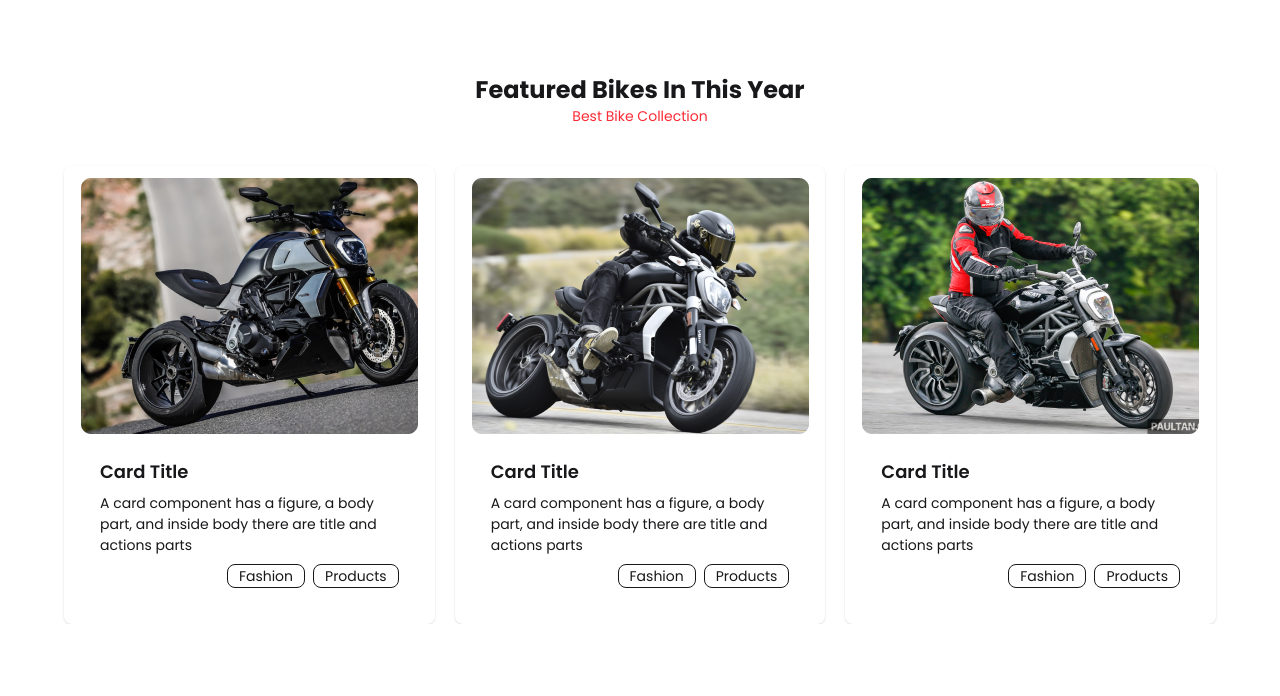
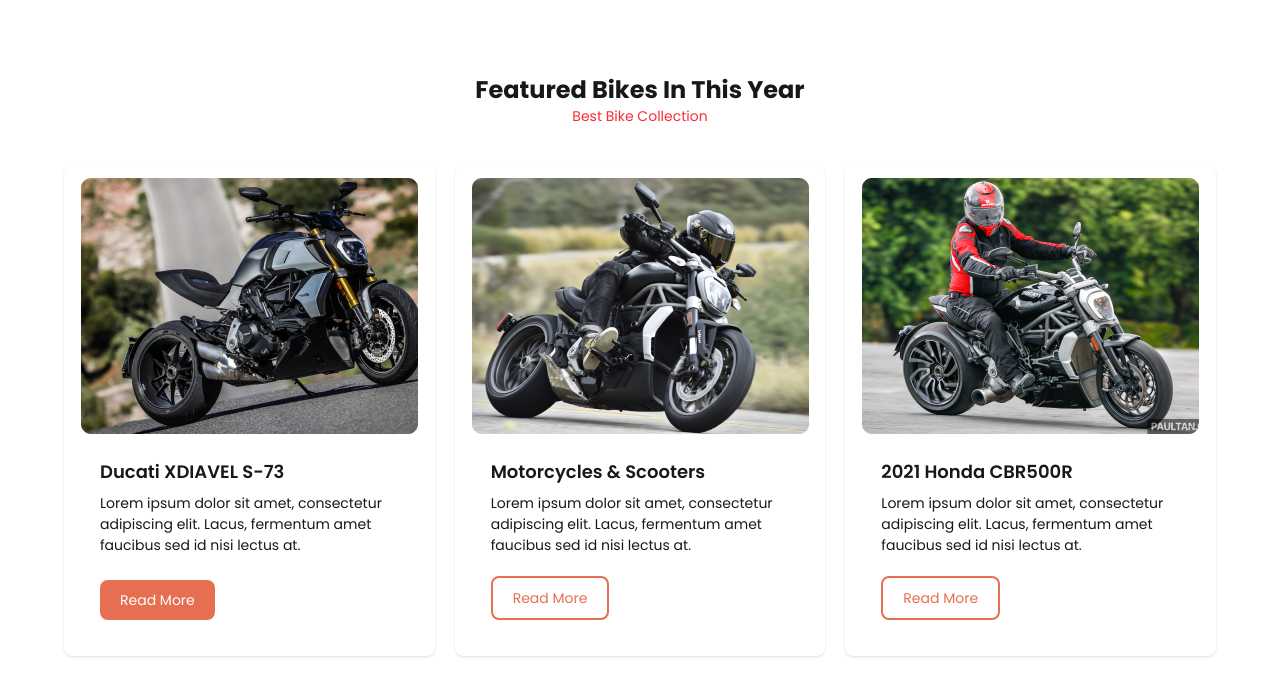
Before and after one commit to maruf-hossen-pro/Project-9------Biker-Zone, a plain HTML site: page index.html in a window 1280 px wide. Shown: the part 1107-1803 px from the top of the page. Before the commit the page ends 1731 px from the top, so only its background shows below. Drawn offline with nearby package versions, Linux system fonts and the light colour scheme.

Commit message:
Buttons redesigned

```diff
--- a/index.html
+++ b/index.html
@@ -417,7 +417,7 @@
 
       <!-- NewaSection -->
 
-      <section class="mt-20">
+      <section class="mt-20 mb-20">
         <div>
           <!-- Title Section -->
           <div class="text-center mb-10">
@@ -433,15 +433,14 @@
               <figure>
                 <img src="./images/others/latest1.png" alt="Shoes" />
               </figure>
-              <div class="card-body">
-                <h2 class="card-title">Card Title</h2>
+              <div class="card-body justify-center w-full">
+                <h2 class="card-title  ">Ducati XDIAVEL S-73</h2>
                 <p>
-                  A card component has a figure, a body part, and inside body
-                  there are title and actions parts
+                  Lorem ipsum dolor sit amet, consectetur adipiscing elit. Lacus, fermentum amet faucibus sed id nisi lectus at.
                 </p>
-                <div class="card-actions justify-end">
-                  <div class="badge badge-outline">Fashion</div>
-                  <div class="badge badge-outline">Products</div>
+                <div class="card-actions justify-start mt-4">
+
+                  <div class="badge badge-outline bg-bike-primary p-5 border-none text-white">Read More</div>
                 </div>
               </div>
             </div>
@@ -450,15 +449,14 @@
               <figure>
                 <img src="images/others/latest2.png" alt="Shoes" />
               </figure>
-              <div class="card-body">
-                <h2 class="card-title">Card Title</h2>
+              <div class="card-body justify-center w-full">
+                <h2 class="card-title">Motorcycles & Scooters</h2>
                 <p>
-                  A card component has a figure, a body part, and inside body
-                  there are title and actions parts
+                  Lorem ipsum dolor sit amet, consectetur adipiscing elit. Lacus, fermentum amet faucibus sed id nisi lectus at.
                 </p>
-                <div class="card-actions justify-end">
-                  <div class="badge badge-outline">Fashion</div>
-                  <div class="badge badge-outline">Products</div>
+                <div class="card-actions justify-start">
+                  <div class="badge badge-outline  p-5  border-2 border-bike-primary text-bike-primary">Read More</div>
+
                 </div>
               </div>
             </div>
@@ -469,15 +467,14 @@
               <figure>
                 <img src="./images/others/latest3.png" alt="Shoes" />
               </figure>
-              <div class="card-body">
-                <h2 class="card-title">Card Title</h2>
+              <div class="card-body justify-center w-full">
+                <h2 class="card-title">2021 Honda CBR500R</h2>
                 <p>
-                  A card component has a figure, a body part, and inside body
-                  there are title and actions parts
+                  Lorem ipsum dolor sit amet, consectetur adipiscing elit. Lacus, fermentum amet faucibus sed id nisi lectus at.
                 </p>
-                <div class="card-actions justify-end">
-                  <div class="badge badge-outline">Fashion</div>
-                  <div class="badge badge-outline">Products</div>
+                <div class="card-actions justify-start">
+
+                  <div class="badge badge-outline  p-5  border-2 border-bike-primary text-bike-primary">Read More</div>
                 </div>
               </div>
             </div>
```
